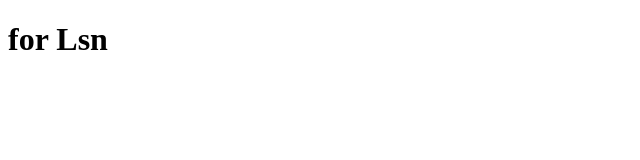
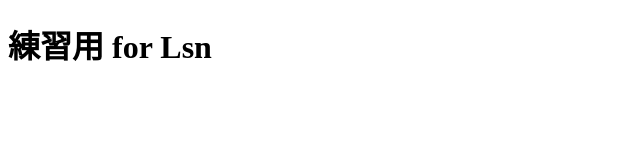
Before and after one commit to upoon/netli, a plain HTML site: page index.html in a window 1280 px wide. Shown: the whole page, without its empty margins (0-640 px from the left). Drawn offline with Linux system fonts and the light colour scheme.

Commit message:
日本語確認

```diff
--- a/index.html
+++ b/index.html
@@ -9,6 +9,7 @@
 </head>
 <body>
 <h1>
+    練習用
     for Lsn
 </h1>
 
```
